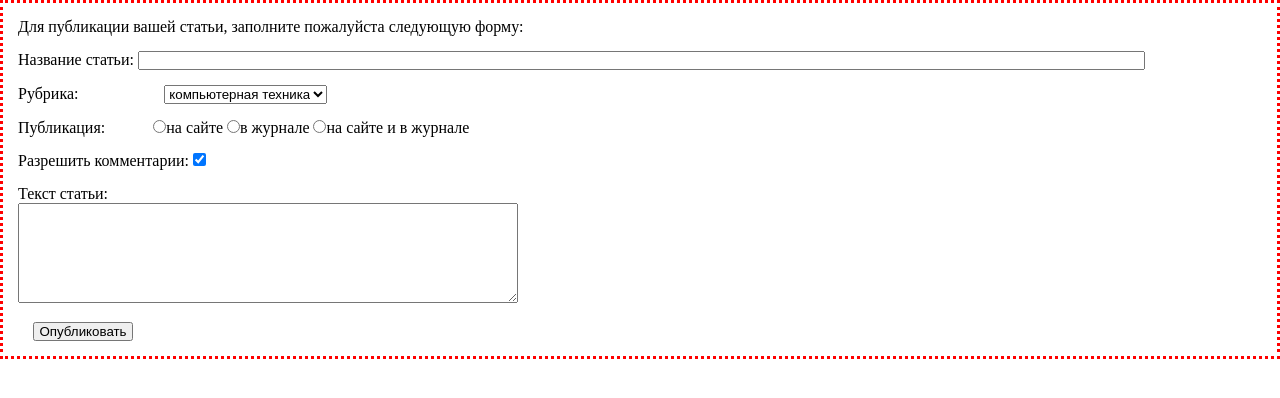
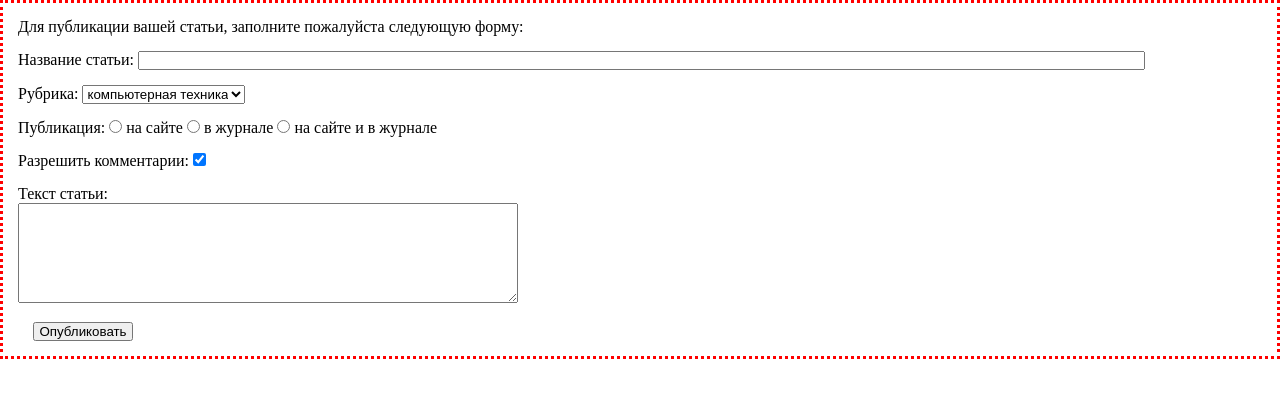
Before and after one commit to daavetpal/Darya-Laptseva, a PHP site: the page made by HomeWorks/home 8/FORM/MAKET_FORM.html in a window 1280 px wide. Shown: the top 398 px of the page. Run offline with PHP 8.4, Linux system fonts and the light colour scheme.

Commit message:
changes form

```diff
--- a/HomeWorks/home 8/FORM/MAKET_FORM.html
+++ b/HomeWorks/home 8/FORM/MAKET_FORM.html
@@ -31,9 +31,9 @@
         <div class="section">
              <span>Публикация:</span>
              <label class="publication">
-                 <span><input type="radio" name="placepublication" value="1">на сайте</span>
-                 <span><input type="radio" name="placepublication" value="2">в журнале</span>
-                 <span><input type="radio" name="placepublication" value="3">на сайте и в журнале</span>
+                 <span><input type="radio" name="placepublication" value="1"> на сайте</span>
+                 <span><input type="radio" name="placepublication" value="2"> в журнале</span>
+                 <span><input type="radio" name="placepublication" value="3"> на сайте и в журнале</span>
              </label>
         </div>
         <div class="section">
--- a/HomeWorks/home 8/FORM/style.css
+++ b/HomeWorks/home 8/FORM/style.css
@@ -15,14 +15,6 @@ fieldset
 {
     width: 80%;
 }
-select
-{
-    margin-left: 6.5%;
-}
-.publication
-{
-    margin-left: 3.5%;
-}
 p
 {
     margin: 15px;
```
